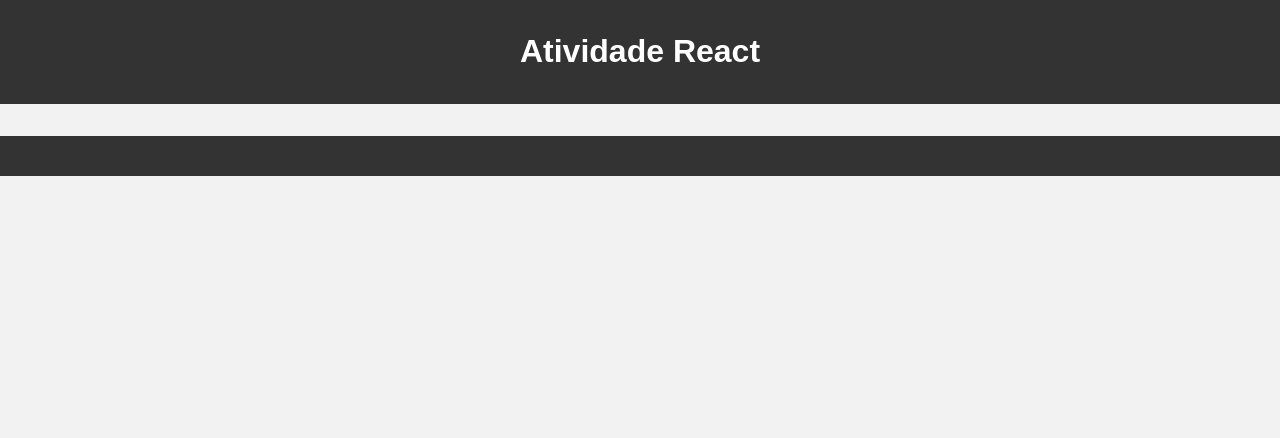
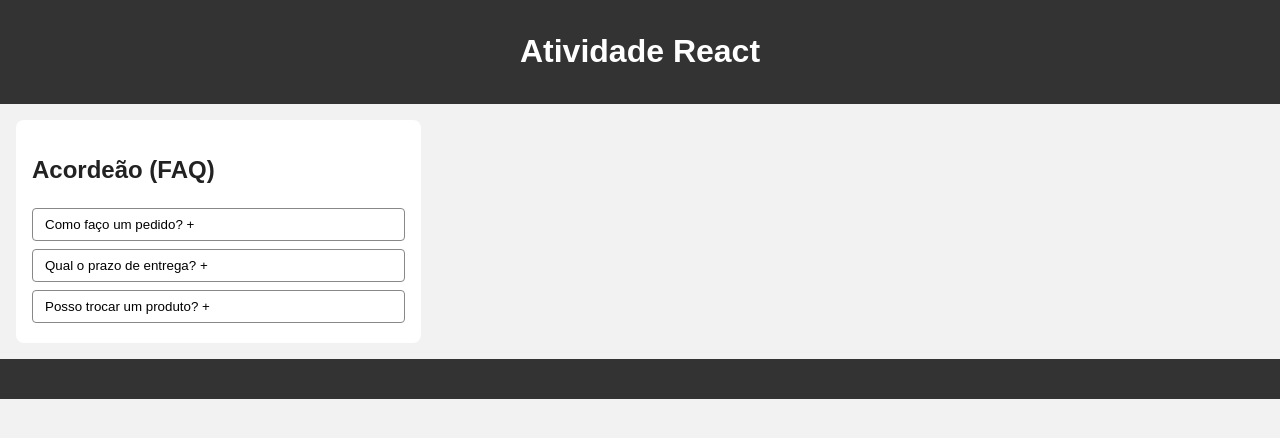
Before and after one commit to ViniciusSousaaa/atividade-react, a React (Vite) app: page / in a window 1280 px wide. Shown: the top 438 px of the page. Built offline with nearby package versions, Linux system fonts and the light colour scheme.

Commit message:
Adiciona componente acordeão

```diff
--- a/src/App.jsx
+++ b/src/App.jsx
@@ -1,3 +1,11 @@
+import Accordion from './components/Accordion'
+
+const faqItems = [
+  { title: 'Como faço um pedido?', content: 'Escolha o produto, clique em comprar e siga as etapas do carrinho.' },
+  { title: 'Qual o prazo de entrega?', content: 'O prazo médio é de 5 a 10 dias úteis, dependendo da região.' },
+  { title: 'Posso trocar um produto?', content: 'Sim, você tem até 7 dias após o recebimento para solicitar a troca.' },
+]
+
 function App() {
   return (
     <>
@@ -6,6 +14,10 @@ function App() {
       </header>
 
       <main className="grid">
+        <section className="card">
+          <h2>Acordeão (FAQ)</h2>
+          <Accordion items={faqItems} />
+        </section>
       </main>
 
       <footer className="footer">
--- /dev/null
+++ b/src/components/Accordion.jsx
@@ -0,0 +1,43 @@
+import { useState } from 'react'
+
+function Accordion({ items }) {
+  const [openIndex, setOpenIndex] = useState(null)
+
+  function handleToggle(index) {
+    setOpenIndex(openIndex === index ? null : index)
+  }
+
+  return (
+    <div className="accordion">
+      {items.map((item, index) => {
+        const isOpen = openIndex === index
+
+        return (
+          <div key={index} className="accordion-item">
+            <h3>
+              <button
+                id={`accordion-button-${index}`}
+                aria-expanded={isOpen}
+                aria-controls={`accordion-panel-${index}`}
+                onClick={() => handleToggle(index)}
+              >
+                {item.title} {isOpen ? '-' : '+'}
+              </button>
+            </h3>
+            <div
+              id={`accordion-panel-${index}`}
+              role="region"
+              aria-labelledby={`accordion-button-${index}`}
+              aria-hidden={!isOpen}
+              className={isOpen ? 'accordion-panel open' : 'accordion-panel'}
+            >
+              <p>{item.content}</p>
+            </div>
+          </div>
+        )
+      })}
+    </div>
+  )
+}
+
+export default Accordion
```
